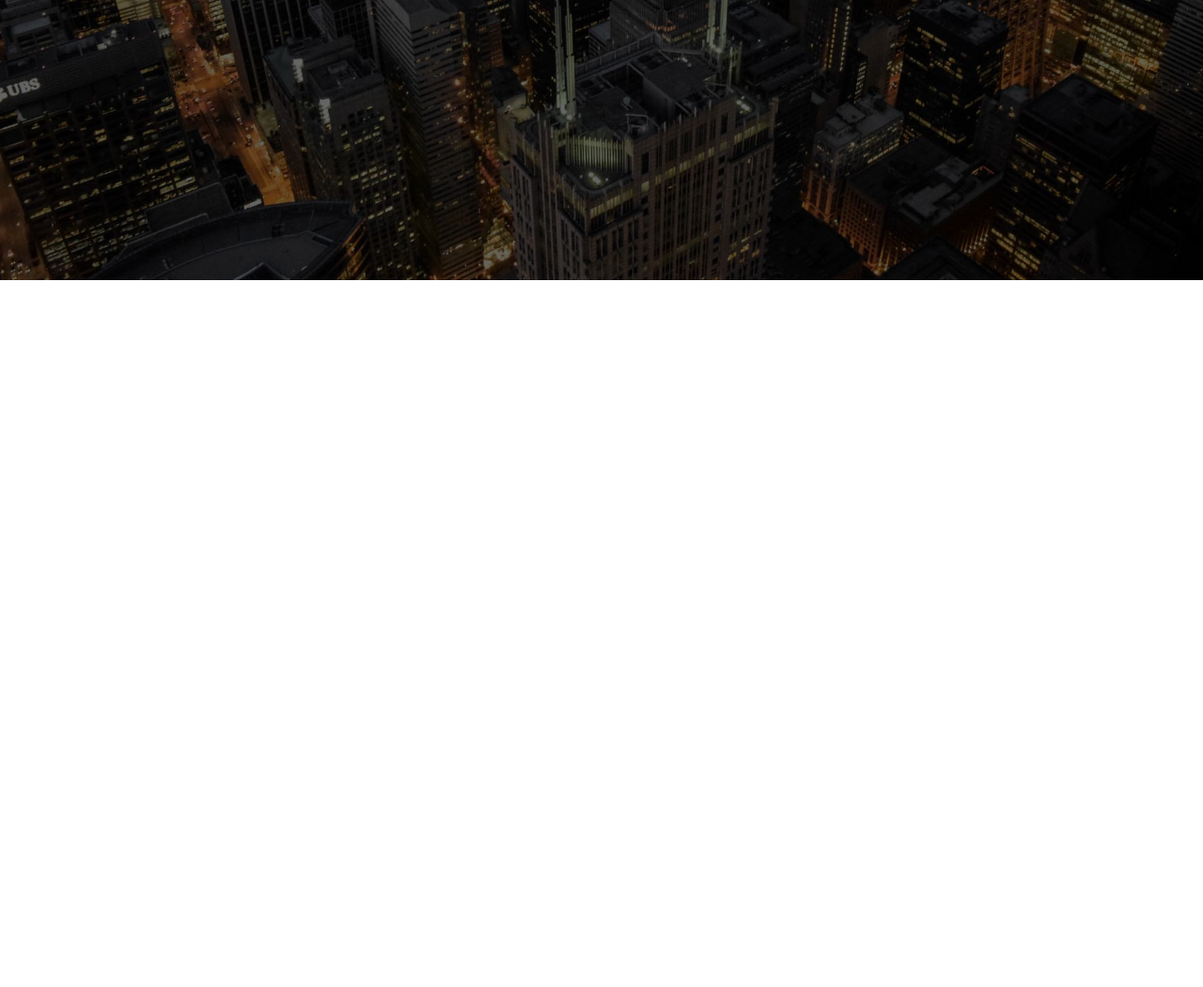
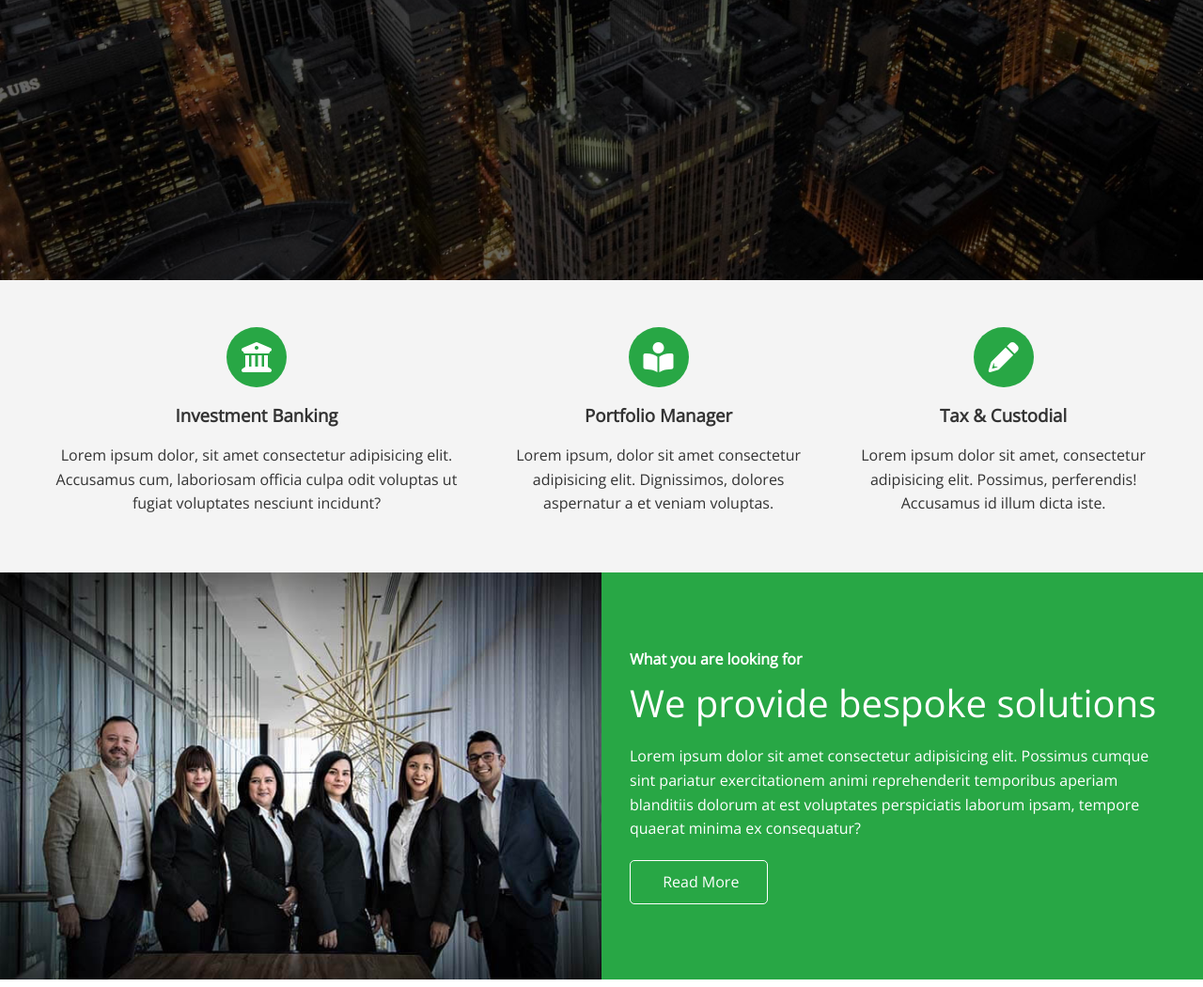
Before and after one commit to xiillii/HtmlSandbox, a plain HTML site: page EdgeLedgerWebsite/index.html in a window 1280 px wide. Shown: the part 502-1552 px from the top of the page at 94% size. Before the commit the page ends 800 px from the top, so only its background shows below. Drawn offline with nearby package versions, Linux system fonts and the light colour scheme.

Commit message:
Edge Ledger Website. Icons & Solutions Sections

```diff
--- a/EdgeLedgerWebsite/css/style.css
+++ b/EdgeLedgerWebsite/css/style.css
@@ -109,3 +109,34 @@ img {
 .hero * {
   z-index: 10;
 }
+
+/* Icons */
+.icons {
+  padding: 30px;
+}
+
+.icons h3 {
+  font-weight: bold;
+  margin-bottom: 15px;
+}
+
+.icons i {
+  background-color: #28a745;
+  color: #fff;
+  padding: 1rem;
+  border-radius: 50%;
+  margin-bottom: 15px;
+}
+
+/* Flex items */
+.flex-items {
+  display: flex;
+  text-align: center;
+  justify-content: center;
+  text-align: center;
+  height: 100%;
+}
+
+.flex-items>div {
+  padding: 20px;
+}
--- a/EdgeLedgerWebsite/css/utilities.css
+++ b/EdgeLedgerWebsite/css/utilities.css
@@ -22,22 +22,78 @@
   opacity: 0.9;
 }
 
-.btn-primary {
+.btn-primary,
+.bg-primary {
   background: #28a745;
   color: #fff;
 }
 
-.btn-secondary {
+.btn-secondary,
+.bg-secondary {
   background: #0284d0;
   color: #fff;
 }
 
-.btn-dark {
+.btn-dark,
+.bg-dark {
   background: #333;
   color: #fff;
 }
 
-.btn-light {
+.btn-light,
+.bg-light {
   background: #f4f4f4;
   color: #333;
 }
+
+.btn-outline {
+  background: transparent;
+  border: 1px solid #fff;
+}
+
+/* Flex columns */
+.flex-columns .row {
+  display: flex;
+  flex-direction: row;
+  flex-wrap: wrap;
+  width: 100%;
+}
+
+.flex-columns .column {
+  display: flex;
+  flex-direction: column;
+  flex-basis: 100%;
+  flex: 1;
+}
+
+.flex-columns .column .column-1,
+.flex-columns .column .column-2 {
+  height: 100%;
+}
+
+.flex-columns img {
+  width: 100%;
+  height: 100%;
+  object-fit: cover;
+}
+
+.flex-columns .column-2 {
+  display: flex;
+  flex-direction: column;
+  align-items: flex-start;
+  justify-content: center;
+  padding: 30px;
+}
+
+.flex-columns h2 {
+  font-size: 40px;
+  font-weight: 100;
+}
+
+.flex-columns h4 {
+  margin-bottom: 10px;
+}
+
+.flex-columns p {
+  margin: 20px 0;
+}
--- a/EdgeLedgerWebsite/index.html
+++ b/EdgeLedgerWebsite/index.html
@@ -31,12 +31,65 @@
         </ul>
       </nav>
     </div>
+
     <div class="content">
       <h1>Ths Sky Is The Limit</h1>
       <p>We provide world class financial assistance</p>
       <a href="#about" class="btn"><i class="fas fa-chevron-right"></i> Read More</a>
     </div>
   </header>
+  <main>
+    <!-- About: Icons -->
+    <section id="about" class="icons bg-light">
+      <div class="flex-items">
+        <div>
+          <i class="fas fa-university fa-2x"></i>
+          <div>
+            <h3>Investment Banking</h3>
+            <p>Lorem ipsum dolor, sit amet consectetur adipisicing elit. Accusamus cum, laboriosam officia culpa odit
+              voluptas ut fugiat voluptates nesciunt incidunt?</p>
+          </div>
+        </div>
+        <div>
+          <i class="fas fa-book-reader fa-2x"></i>
+          <div>
+            <h3>Portfolio Manager</h3>
+            <p>Lorem ipsum, dolor sit amet consectetur adipisicing elit. Dignissimos, dolores aspernatur a et veniam
+              voluptas.</p>
+          </div>
+        </div>
+        <div>
+          <i class="fas fa-pencil-alt fa-2x"></i>
+          <div>
+            <h3>Tax & Custodial</h3>
+            <p>Lorem ipsum dolor sit amet, consectetur adipisicing elit. Possimus, perferendis! Accusamus id illum dicta
+              iste.</p>
+          </div>
+        </div>
+      </div>
+    </section>
+
+    <!-- About:Solutions -->
+    <section class="solutions flex-columns">
+      <div class="row">
+        <div class="column">
+          <div class="column-1"><img src="images/home/people.jpg" alt="People"></div>
+        </div>
+        <div class="column">
+          <div class="column-2 bg-primary">
+            <h4>What you are looking for</h4>
+            <h2>We provide bespoke solutions</h2>
+            <p>Lorem ipsum dolor sit amet consectetur adipisicing elit. Possimus cumque sint pariatur exercitationem
+              animi reprehenderit temporibus aperiam blanditiis dolorum at est voluptates perspiciatis laborum ipsam,
+              tempore quaerat minima ex consequatur?</p>
+            <a href="#" class="btn btn-outline">
+              <i class="fas fa-chevron"></i> Read More
+            </a>
+          </div>
+        </div>
+      </div>
+    </section>
+  </main>
 </body>
 
 </html>
```
